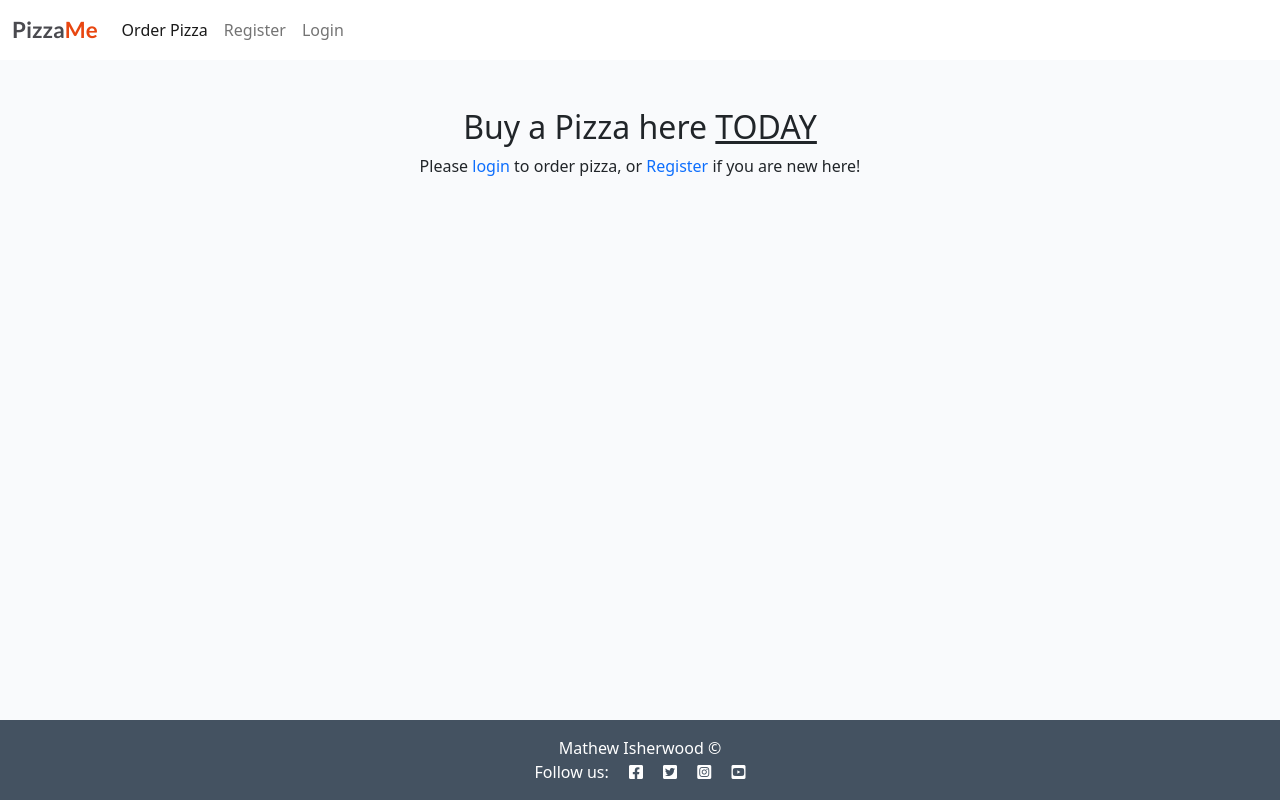
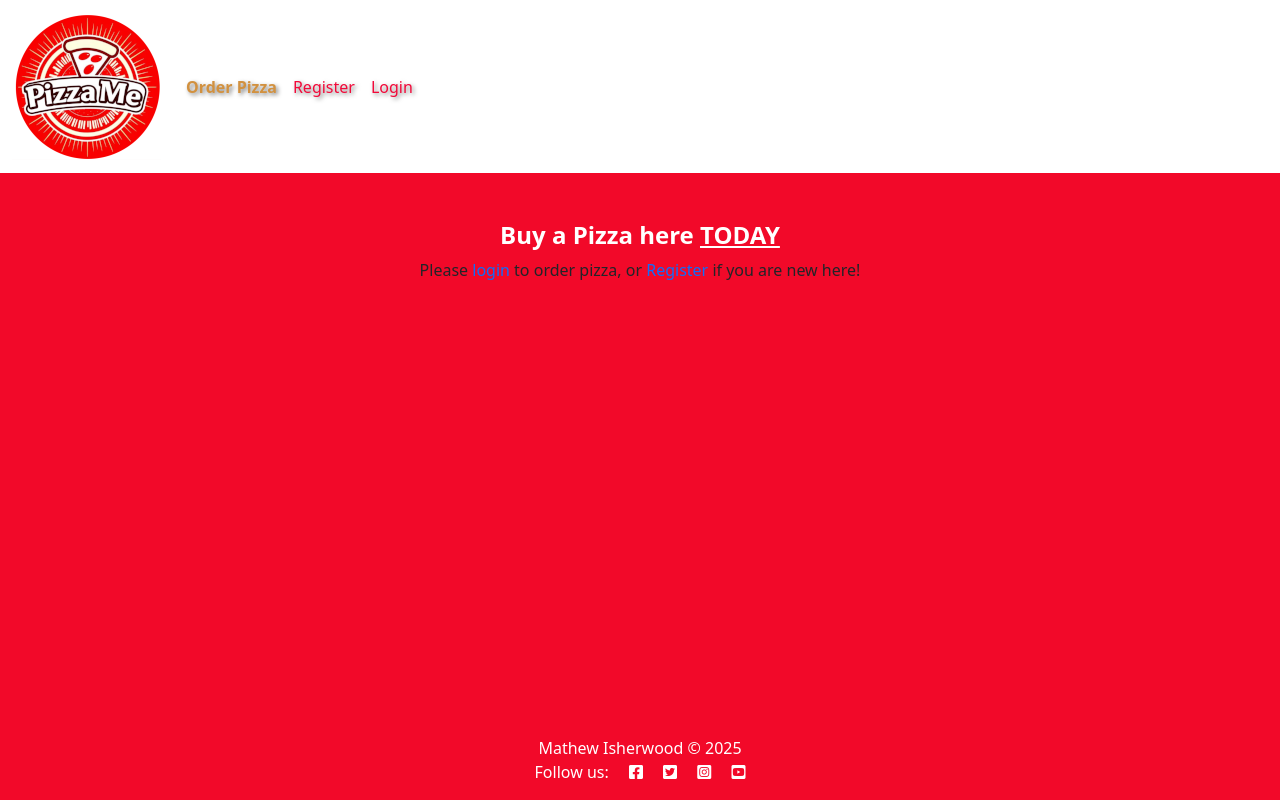
Before and after one commit to MathewIsherwood/PizzaVan, a Django app: page / in a window 1280 px wide. Run offline with Django 4.2, Linux system fonts and the light colour scheme; data that the repository does not hold is empty.

Commit message:
Update: For morning assessment

```diff
--- a/pizza/templates/pizza/order.html
+++ b/pizza/templates/pizza/order.html
@@ -8,9 +8,9 @@
 
 <div class="container mt-5">
   <div class="row">
-    <div class="col-12">
+    <div class="col-12 body-content">
       <!-- Title goes between these h2 tags -->
-      <h2 class="text-center">Buy a Pizza here <u>TODAY</u></h2>
+      <h1 class="text-center title">Buy a Pizza here <u>TODAY</u></h1>
       <!-- Content goes directly underneath this -->
       <div class="container-fluid">
         <div class="row">
--- a/static/css/style.css
+++ b/static/css/style.css
@@ -8,62 +8,40 @@
     }
 }
 
+/* Navbar */
+
 .navbar-text-left {
     flex: 1;
     text-align: left;
 }
 
-body {
-    background-color: #F9FAFC;
-}
-
-.brand {
-    font-family: Lato, sans-serif;
-    font-size: 1.4rem;
-    font-weight: 700;
-    color: #4A4A4F;
-}
-
-.red-o {
-    color: #E84610;
-}
-
-.thin {
-    font-weight: 300;
-}
-
-.light-bg {
+.navbar{
     background-color: #fff;
 }
 
-.dark-bg {
-    background-color: #445261;
+.nav-link{
+    color: #f20939;
+    text-shadow: 2px 2px 4px rgba(0, 0, 0, 0.5);
+}
+
+.nav-link:hover {
+    color: #d2913f;
+}
+
+.active{
+    font-weight: bold;
+    color: #d2913f;
+
+}
+
+/* Body */
+
+body {
+    background-color: #f20929;
 }
 
 .main-bg {
-    background-color: #F9FAFC;
-}
-
-.card {
-    border: none;
-    background-color: transparent;
-}
-
-.image-container {
-    position: relative;
-}
-
-.image-flash {
-    position: absolute;
-    bottom: 5%;
-    min-width: 30%;
-    left: -2px;
-    background-color: #188181;
-}
-
-.scale {
-    width: 100%;
-    height: auto;
+    background-color: #f20929;
 }
 
 .author {
@@ -72,56 +50,65 @@
     text-transform: uppercase;
 }
 
-.masthead {
-    margin-top: 10px;
-    overflow: hidden;
-    position: relative;
-    display: inline-block;
-    height: 33vh;
-    width: 100%;
+.body-content{
 }
 
-.masthead-text {
-    background-color: #445261;
-    color: white;
+.container-fluid {
+}
+
+.card {
+    border: none;
+    box-shadow: 0 4px 6px 0 rgba(0, 0, 0, 0.1);
+    border-radius: 100px;
+    background-color: #fff;
+}
+
+.card-body{
+
+    width: 400px;
+    height: 550px;
+
+}
+
+.card-img-top {
+    border-top-left-radius: 90px;
+    border-top-right-radius: 90px;
+}
+
+.image-container {
     position: relative;
 }
 
-.masthead-image {
-    position: relative;
-    overflow: hidden;
+.title{
+    color: #fff;
+    font-size: 1.5em;
+    font-weight: bold;
 }
 
-.masthead-image:after {
-    content: "";
+.image-flash {
     position: absolute;
-    top: 0;
-    right: 90%;
-    height: 100%;
-    width: 150%;
-    background: #445261;
-    -webkit-transform: skew(15deg);
-    -moz-transform: skew(15deg);
-    transform: skew(15deg);
-    z-index: 100;
+    bottom: 5%;
+    left: -2px;
+    min-width: 30%;
+    background-color: #fff;
+    border-color: #798539;
+    color: #798539;
+    font-weight: bold;
 }
 
-.page-link {
-    color: #E84610;
-}
+/* .image-flash {
+    position: absolute;
+    bottom: 5%;
+    min-width: 30%;
+    left: -2px;
+    background-color: #fff;
+    border-color: #798539;
+} */
 
-.post-title {
-    margin-top: 10%;
-    margin-left: 5%;
-}
-
-.post-subtitle {
-    margin-left: 5%;
-    color: lightgray;
-}
+/* Links */
 
 .link {
-    color: #23BBBB;
+    color: #fff;
     text-decoration: none;
 }
 
@@ -131,13 +118,7 @@
     text-decoration: underline;
 }
 
-.faded {
-    color: rgb(172, 175, 175);
-}
-
-.approval {
-    color: rgb(222, 146, 168);
-}
+/* Buttons */
 
 .btn-edit {
     background-color: #188181;
@@ -164,6 +145,8 @@
     background-color: #00f;
     color: #23BBBB;
 }
+
+/* Alerts */
 
 .alert {
     padding: 15px;
--- a/templates/base.html
+++ b/templates/base.html
@@ -1,4 +1,5 @@
 {% load static %}
+{% load tz %}
 
 {% url 'order' as order_url %}
 {% url 'account_login' as login_url %}
@@ -39,9 +40,9 @@
 <body class="d-flex flex-column h-100 main-bg">
 
     <!-- Navigation -->
-    <nav class="navbar navbar-expand-lg navbar-light bg-white">
+    <nav class="navbar navbar-expand-lg">
         <div class="container-fluid">
-            <a class="navbar-brand" href="{% url 'order_url' %}"><span class="brand">Pizza<span class="red-o">Me</span></span></a>
+            <a class="navbar-brand" href="{% url 'order_url' %}"><img src="{% static 'images/logo.webp' %}" alt="PizzaMe Logo"></a>
             <button class="navbar-toggler" type="button" data-bs-toggle="collapse" data-bs-target="#navbarText" aria-controls="navbarText" aria-expanded="false" aria-label="Toggle navigation">
                 <span class="navbar-toggler-icon"></span>
             </button>
@@ -97,7 +98,7 @@
 
     <!-- Footer -->
     <footer class="footer mt-auto py-3 dark-bg">
-        <p class="m-0 text-center text-white">{% block copyright %}Mathew Isherwood © {{ now|date:"Y" }}{% endblock copyright %}</p>
+        <p class="m-0 text-center text-white">{% block copyright %}Mathew Isherwood © {% now "Y" %}{% endblock copyright %}</p>
         <p class="m-0 text-center text-white">Follow us: <i class="fab fa-facebook-square ms-3"></i>
             <i class="fab fa-twitter-square ms-3"></i>
             <i class="fab fa-instagram-square ms-3"></i>
```
Also changed, not shown: static/images/default.jpg (deleted), static/images/logo.webp (added), static/images/logo3.webp (added), static/images/logo5.webp (added), static/images/nobody.jpg (deleted), 4 other files.
